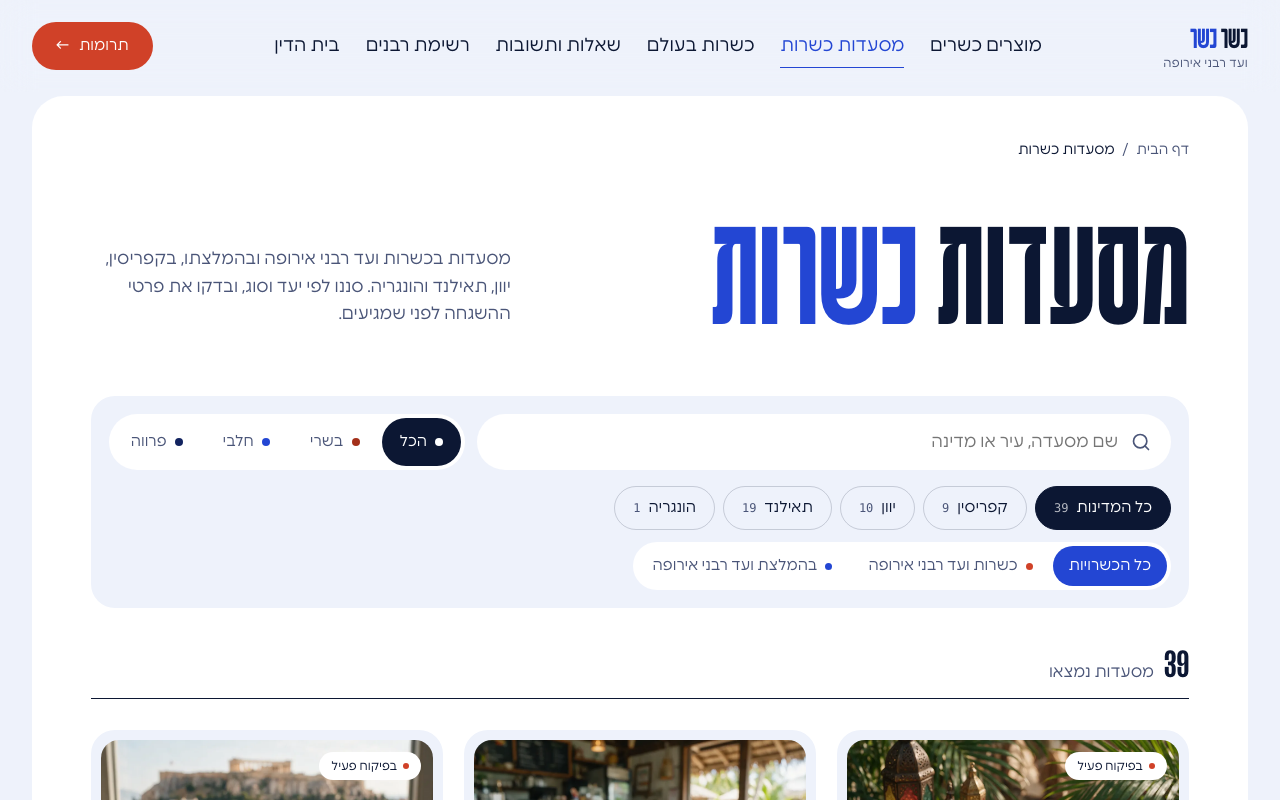
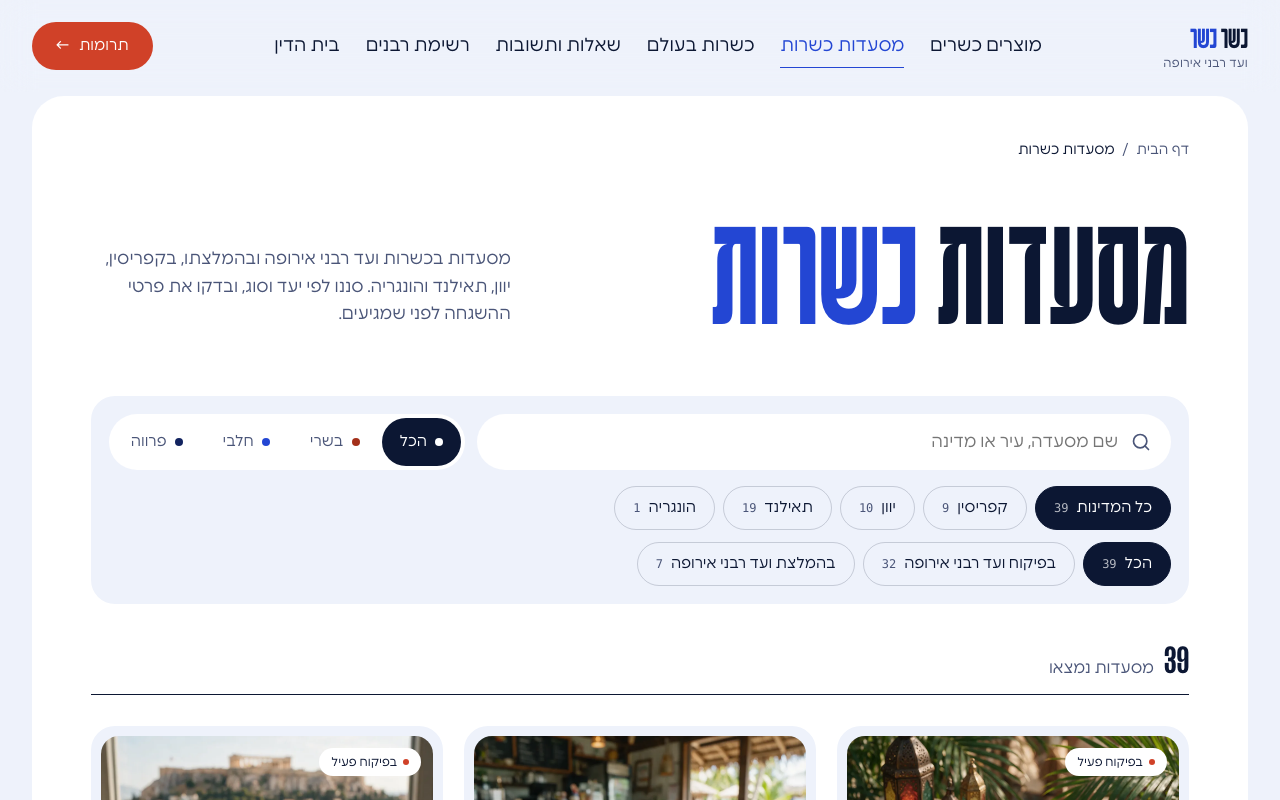
Before and after one commit to feigywilbush-hash/kosher-kosher, a React (Vite) app: page /restaurants in a window 1280 px wide. Shown: the top 800 px of the page. Built offline with nearby package versions, Linux system fonts and the light colour scheme; the HTML template or start-up script is replaced by a standard one.

Commit message:
סינון כשרות בעיצוב צ'יפים כמו סינון המדינות
Co-Authored-By: Claude Opus 5.5 (1M context) <noreply@anthropic.com>
Claude-Session: https://claude.ai/code/session_01VTmpopDaqbv1m1fJFJ2QzZ

```diff
--- a/src/components/kasher/restaurants/Directory.tsx
+++ b/src/components/kasher/restaurants/Directory.tsx
@@ -6,12 +6,12 @@ import { TYPE_DOT, type KType } from "../data";
 import { SiteLink } from "../SiteLink";
 import { RestaurantCard } from "./RestaurantCard";
 import { RestaurantDialog } from "./RestaurantDialog";
-import { AUTHORITY_LABEL } from "./tags";
 
 const COUNTRY_ORDER = ["קפריסין", "יוון", "תאילנד", "הונגריה"];
 const COUNTRIES = [...new Set(RESTAURANTS.map((r) => r.country))].sort((a, b) => COUNTRY_ORDER.indexOf(a) - COUNTRY_ORDER.indexOf(b));
 const TYPES: ("הכל" | KType)[] = ["הכל", "בשרי", "חלבי", "פרווה"];
 const AUTHS: ("הכל" | Authority)[] = ["הכל", "vaad", "recommended"];
+const AUTH_CHIP: Record<"הכל" | Authority, string> = { "הכל": "הכל", vaad: "בפיקוח ועד רבני אירופה", recommended: "בהמלצת ועד רבני אירופה" };
 const PAGE = 20;
 
 const norm = (s: string) => s.toLowerCase().replace(/['"׳״`]/g, "");
@@ -28,10 +28,10 @@ export function Directory() {
 
   const q = norm(rq.trim());
   const matches = useCallback(
-    (r: Restaurant, skipCountry = false) =>
+    (r: Restaurant, skipCountry = false, skipAuth = false) =>
       (skipCountry || country === "הכל" || r.country === country) &&
       (type === "הכל" || r.type === type) &&
-      (auth === "הכל" || r.authority === auth) &&
+      (skipAuth || auth === "הכל" || r.authority === auth) &&
       (!q || haystack(r).includes(q)),
     [country, type, auth, q],
   );
@@ -161,9 +161,10 @@ export function Directory() {
                 );
               })}
             </div>
-            <div role="group" aria-label="סינון לפי כשרות" className="flex w-full flex-col gap-1 rounded-[24px] bg-white p-1 cmp:w-auto cmp:flex-row cmp:rounded-full">
+            <div role="group" aria-label="סינון לפי כשרות" className="flex flex-wrap gap-2">
               {AUTHS.map((a) => {
                 const on = auth === a;
+                const n = RESTAURANTS.filter((r) => matches(r, false, true) && (a === "הכל" || r.authority === a)).length;
                 return (
                   <button
                     key={a}
@@ -171,12 +172,12 @@ export function Directory() {
                     onClick={() => withReset(setAuth)(a)}
                     aria-pressed={on}
                     className={cn(
-                      "flex h-10 cursor-pointer items-center justify-center gap-2 rounded-full border-none px-4 text-[15px] font-normal transition-all duration-[250ms]",
-                      on ? "bg-blue text-white" : "bg-transparent text-muted hover:text-ink",
+                      "flex h-11 cursor-pointer items-center gap-2 rounded-full border-[1.5px] px-[18px] text-[15px] font-normal transition-all duration-[250ms]",
+                      on ? "border-ink bg-ink text-white" : "border-ink/[.18] bg-transparent text-ink hover:border-ink",
                     )}
                   >
-                    {a !== "הכל" && <span className={cn("h-[7px] w-[7px] rounded-full", a === "vaad" ? "bg-accent" : on ? "bg-sky" : "bg-blue")} />}
-                    {a === "הכל" ? "כל הכשרויות" : AUTHORITY_LABEL[a]}
+                    {AUTH_CHIP[a]}
+                    <span className={cn("font-mono text-xs", on ? "text-white/70" : "text-muted")}>{n}</span>
                   </button>
                 );
               })}
```
